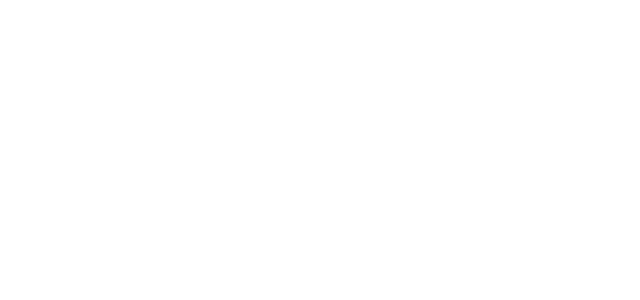
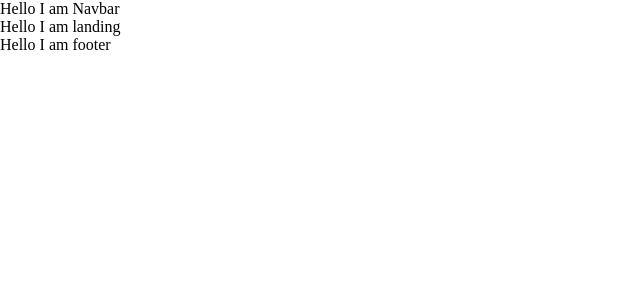
Before and after one commit to Vaani-pathariya/reading, a React (Create React App) app: page / in a window 1280 px wide. Before the commit this address had no page. Shown: the top 300 px of the page, without its empty margins (0-640 px from the left). Built offline with nearby package versions, Linux system fonts and the light colour scheme.

Commit message:
feat : changes in file system

```diff
--- a/src/App.js
+++ b/src/App.js
@@ -1,10 +1,21 @@
 import { Route,Routes } from 'react-router-dom';
+import "./app.css"
 import LandingPage from './pages/LandingPage';
-import "./app.css"
+import BookReview from './pages/BookReview';
+import About from './pages/About';
+import AllBlogs from './pages/AllBlogs';
 function App() {
   return (
     <div className="App">
       <Routes>
+        <Route exact path="/">
+          <Route path='' element={<LandingPage/>}></Route>
+          <Route path="blog">
+            <Route path="the_alchemist" element={<BookReview/>}></Route>
+          </Route>
+          <Route path='about' element={<About/>}></Route>
+          <Route path='search' element={<AllBlogs/>}></Route>
+        </Route>
       </Routes>
     </div>
   );
--- /dev/null
+++ b/src/components/Footer.jsx
@@ -0,0 +1,7 @@
+import React from "react";
+const Footer=()=>{
+    return (
+        <div>Hello I am footer</div>
+    )
+}
+export default Footer;
--- /dev/null
+++ b/src/components/Navbar.jsx
@@ -0,0 +1,7 @@
+import React from "react";
+const Navbar=()=>{
+    return(
+        <div>Hello I am Navbar</div>
+    )
+}
+export default Navbar;
--- /dev/null
+++ b/src/pages/About.jsx
@@ -0,0 +1,7 @@
+import React from "react";
+const About=()=>{
+    return (
+        <div>Hello I am about</div>
+    )
+}
+export default About;
--- /dev/null
+++ b/src/pages/AllBlogs.jsx
@@ -0,0 +1,9 @@
+import React from "react";
+const AllBlogs=()=>{
+    return (
+        <div>
+            Hello I am browse
+        </div>
+    )
+}
+export default AllBlogs;
--- /dev/null
+++ b/src/pages/BookReview.jsx
@@ -0,0 +1,7 @@
+import React from "react";
+const BookReview =()=>{
+    return(
+        <div>Hello Iam book</div>
+    )
+}
+export default BookReview;
--- /dev/null
+++ b/src/pages/LandingPage.jsx
@@ -0,0 +1,13 @@
+import React from "react";
+import Navbar from "../components/Navbar";
+import Footer from "../components/Footer";
+const LandingPage=()=>{
+    return(
+        <>
+        <Navbar/>
+        <div>Hello I am landing</div>
+        <Footer/>
+        </>
+    )
+}
+export default LandingPage;
```
Also changed, not shown: src/style.css (added), 1 other file (tests, documents, lock files or other folders).
